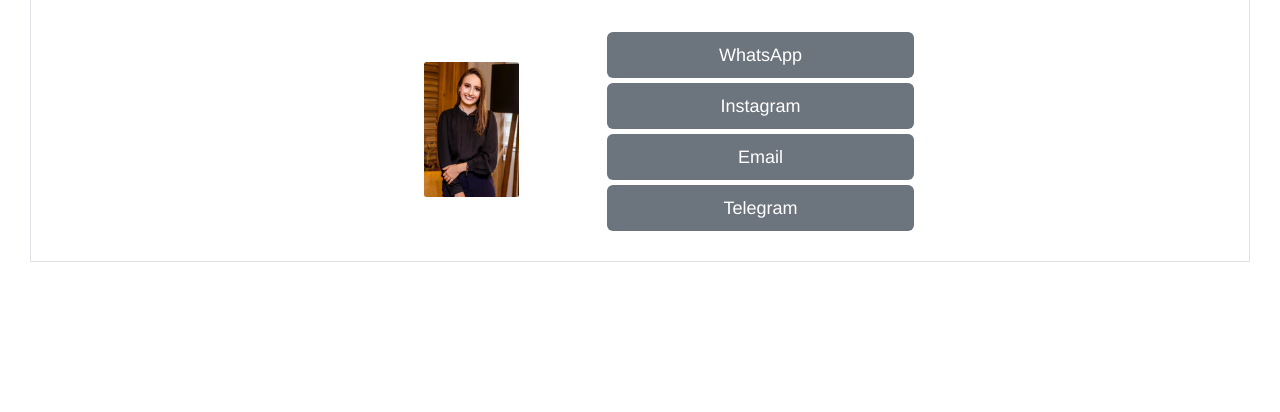
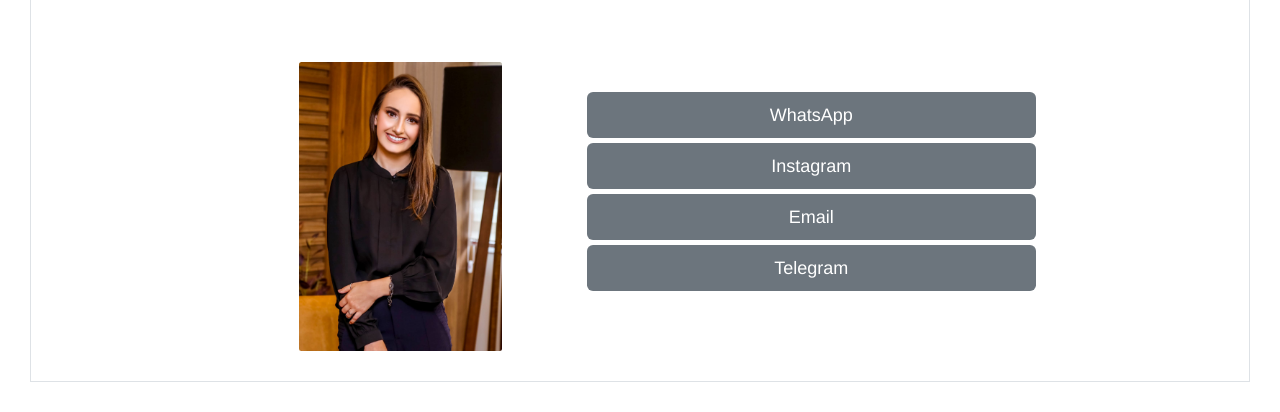
Before and after one commit to FERNANDAJUCHEN/fernandajuchen.github.io, a plain HTML site: page index.html in a window 1280 px wide. Shown: the part 477-889 px from the top of the page. Before the commit the page ends 800 px from the top, so only its background shows below. Drawn offline with nearby package versions, Linux system fonts and the light colour scheme.

Commit message:
Alterado tamanho imagens

```diff
--- a/index.html
+++ b/index.html
@@ -108,7 +108,7 @@
             <div class="d-flex justify-content-center" id="contato">
                 <h2 class="mb-2">Contato</h2>
             </div>
-            <div class="mx-auto mt-5 mb-5" style="width: 45%;">
+            <div class="mx-auto mt-5 mb-5" style="width: 65%;">
                 <div class="row featurette">
                     <div class="col-md-7 order-md-2 align-self-center">
                         <a class="btn-block" target="_blank"
@@ -122,7 +122,7 @@
                                 class="btn btn-secondary btn-lg btn-block">Telegram</button></a>
                     </div>
                     <div class="col-md-5 order-md-1 mt-5">
-                        <img class="rounded mx-auto d-block" src="resources/fernanda.jpeg" style="width: 45%;">
+                        <img class="rounded mx-auto d-block" src="resources/fernanda.jpeg" style="width: 65%;">
                     </div>
                 </div>
             </div>
```
